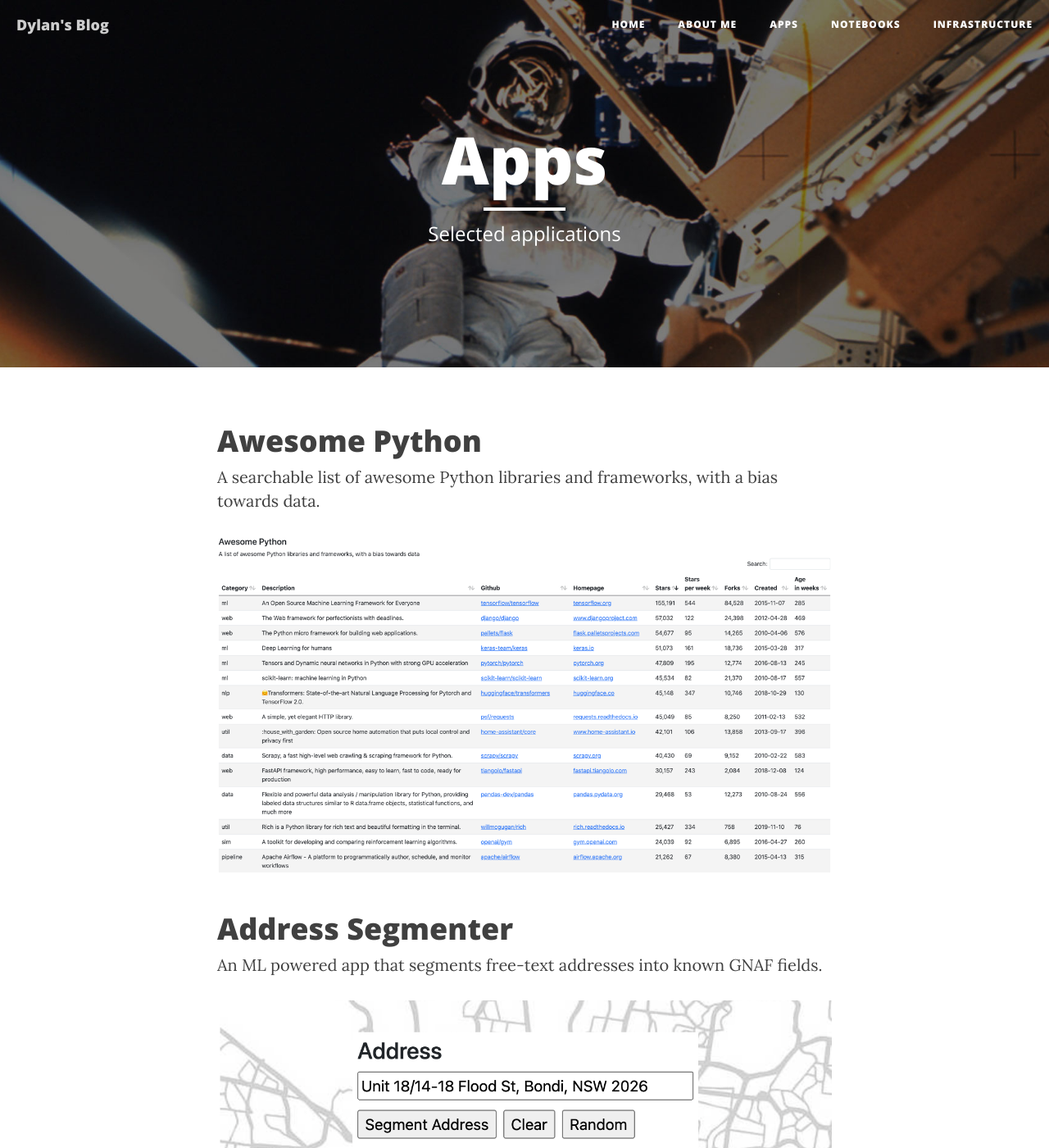
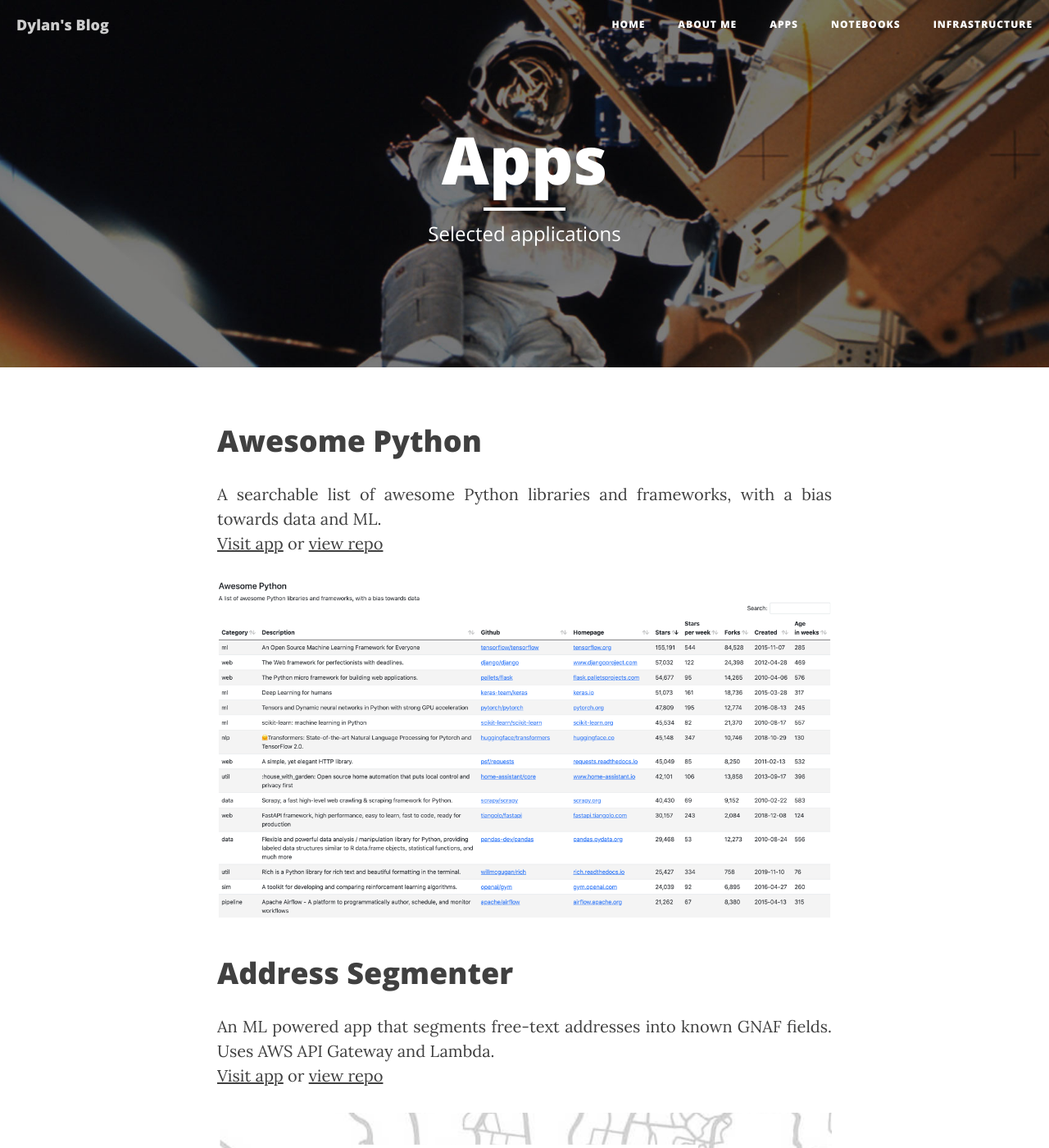
Before and after one commit to dylanhogg/dylanhogg.github.io, a Jekyll site: the page built from apps.html, in a window 1280 px wide and 1400 px high. Shown: the whole window at 82% size. Built offline with Jekyll 4.4.1, drawn with Linux system fonts in a browser that asks for light colours; nearby versions of some CDN libraries.

Commit message:
Formatting improvements.

```diff
--- a/about.html
+++ b/about.html
@@ -5,7 +5,7 @@ description: "Explorations in AI, Machine Learning and the Future."
 header-img: "img/about-bg.jpg"
 ---
 
-<p>Interests include but not limited to: Machine learning, AI, Statistics, NLP, Big data, Distributed computing, Open Source, Blockchain and Futurology.</p>
+<p>Interested in Machine learning, AI, Statistics, NLP, Big data, Distributed computing, Open Source, Blockchain and Futurology.</p>
 
 <a href="https://github.com/dylanhogg">github.com/dylanhogg</a><br />
 <a href="https://www.linkedin.com/in/dylanhogg/">www.linkedin.com/in/dylanhogg</a><br />
--- a/apps.html
+++ b/apps.html
@@ -5,20 +5,30 @@ description: "Selected applications"
 header-img: "img/apps-bg.jpg"
 ---
 
+
 <h1><a href="https://awesome-python.infocruncher.com/">Awesome Python</a></h1>
-A searchable list of awesome Python libraries and frameworks, with a bias towards data.<br /><br />
+<p>
+    A searchable list of awesome Python libraries and frameworks, with a bias towards data and ML.
+    <br />
+    <a href="https://awesome-python.infocruncher.com/">Visit app</a> or <a href="https://github.com/dylanhogg/crazy-awesome-python">view repo</a>
+</p>
 <a href="https://awesome-python.infocruncher.com/"><img src="../img/app-awesome-python-1.png" /></a>
-
 <br />
 
 <h1><a href="https://address-app.infocruncher.com/">Address Segmenter</a></h1>
-An ML powered app that segments free-text addresses into known GNAF fields.<br /><br />
+<p>
+    An ML powered app that segments free-text addresses into known GNAF fields. Uses AWS API Gateway and Lambda.
+    <br />
+    <a href="https://address-app.infocruncher.com/">Visit app</a> or <a href="https://github.com/dylanhogg/address-app">view repo</a>
+</p>
 <a href="https://address-app.infocruncher.com/"><img src="../img/app-addressapp-1.png" /></a>
-
 <br />
 
 <h1><a href="http://jeopardy-app.infocruncher.com/">Cloud Jeopardy!</a></h1>
-An AWS Certification study tool - select the correct question for the given AWS FAQ answer, Jeopardy style<br /><br />
+<p>
+    An AWS Certification study tool - select the correct question for the given AWS FAQ answer, Jeopardy style
+    <br />
+    <a href="http://jeopardy-app.infocruncher.com/">Visit app</a> or <a href="https://github.com/dylanhogg/cloud-jeopardy-app">view repo</a>
+</p>
 <a href="http://jeopardy-app.infocruncher.com/"><img src="../img/app-cloud-jeopardy-1.png" /></a>
-
 <br />
```
